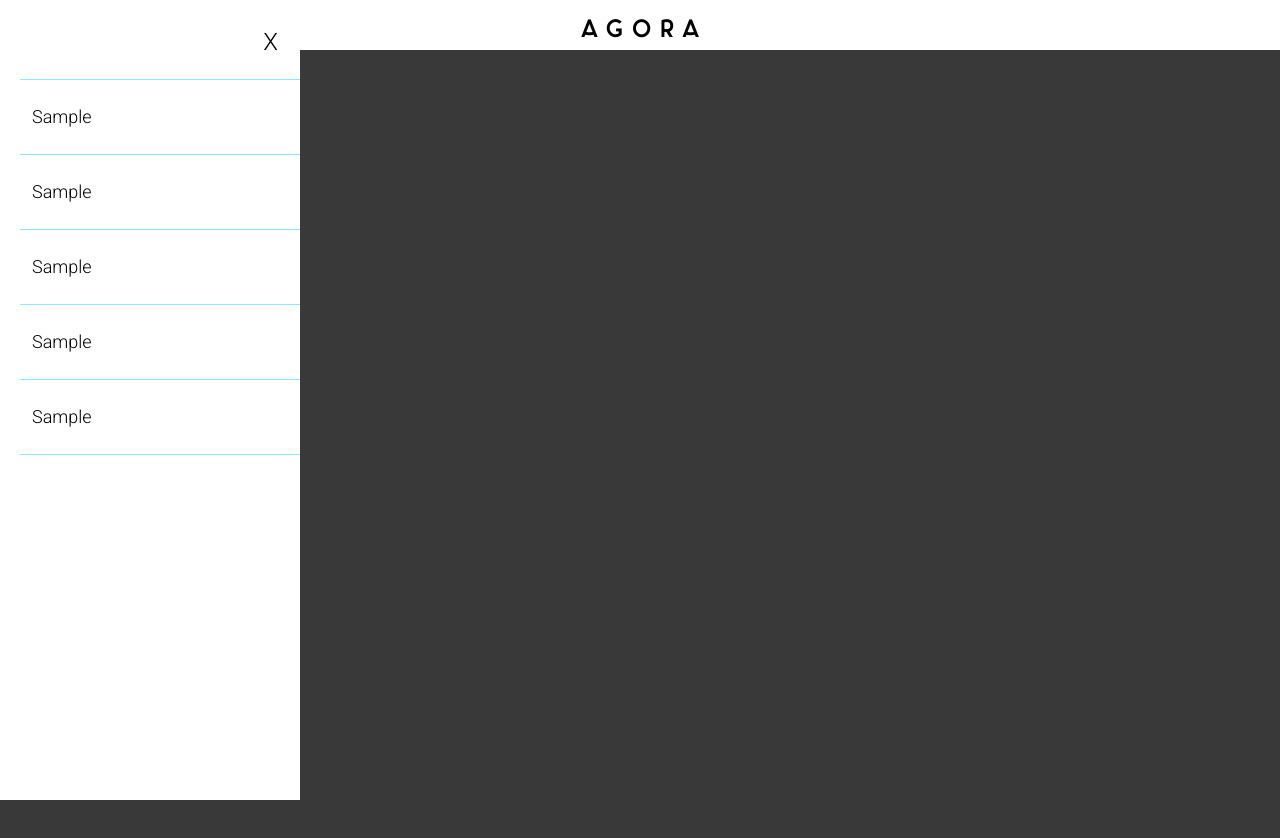
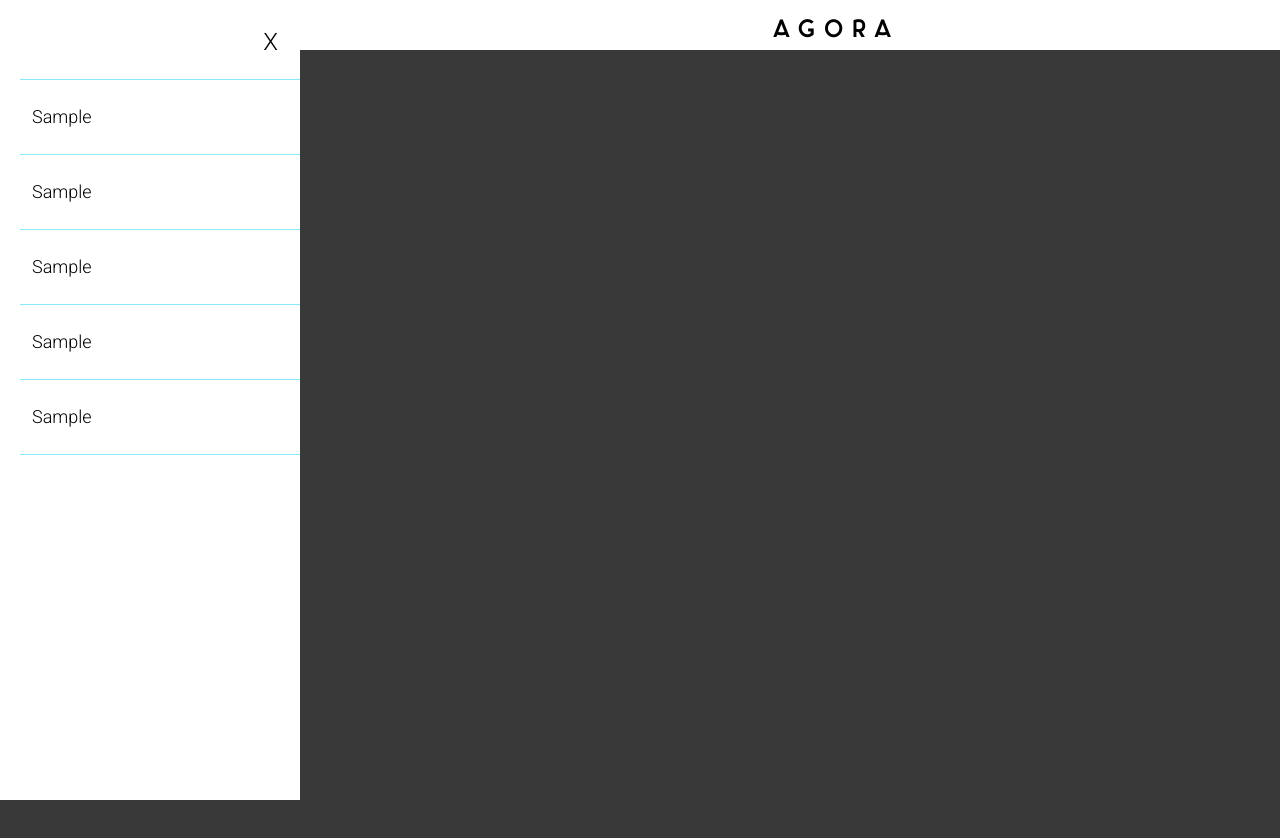
Before and after one commit to likemiketoo/Agora, a plain HTML site: page index.html in a window 1280 px wide. Both pictures are taken after a click on the link 65 px from the left and 25 px from the top of the page. Shown: the top 838 px of the page. Drawn offline with nearby package versions, Linux system fonts and the light colour scheme.

Commit message:
Transitioned logo with menu opening
Smoothed out transition with logo

```diff
--- a/CSS/style.css
+++ b/CSS/style.css
@@ -117,23 +117,41 @@ body.nav-expanded
 
 #titleName
 {
+    position: fixed;
+    dispay: block;
     font-family: 'PanamaBold';
     font-size: 25px;
-    width: 2500px;
+    left: 50%;
+    width: 250px;
     color: #000000;
     margin: 0 auto;
+
     text-align: center;
     text-decoration: none;
 
-    -webkit-transition: right 0.3s ease-in-out 0s, color 0.4s ease-in-out 0s;
-    -moz-transition: right 0.3s ease-in-out 0s, color 0.4s ease-in-out 0s;
-    -o-transition: right 0.3s ease-in-out 0s, color 0.4s ease-in-out 0s;
-    transition: right 0.3s ease-in-out 0s, color 0.4s ease-in-out 0s;
+    -webkit-transition: left 0.3s ease-in-out 0s, color 0.4s ease-in-out 0s;
+    -moz-transition: left 0.3s ease-in-out 0s, color 0.4s ease-in-out 0s;
+    -o-transition: left 0.3s ease-in-out 0s, color 0.4s ease-in-out 0s;
+    transition: left 0.3s ease-in-out 0s, color 0.4s ease-in-out 0s;
+
+    transform: translate(-50%);
+    z-index: 19;
 }
 
 #titleName:hover
 {
     color: #ff595c;
+}
+
+/*moves title name on expanded*/
+.nav-expanded #titleName
+{
+    left: 65%;
+
+    -webkit-transition: left 0.3s ease-in-out 0s;
+    -moz-transition: left 0.3s ease-in-out 0s;
+    -o-transition: left 0.3s ease-in-out 0s;
+    transition: left 0.3s ease-in-out 0s;
 }
 
 #nav-close
--- a/index.html
+++ b/index.html
@@ -32,27 +32,27 @@
         <div class="container">
             <nav>
                 <ul class="list-unstyled main-menu" id="menu1">
-                    <!--Include your navigation here-->
+
                     <li class="text-right">
                         <a href="#" id="nav-close">X</a>
                     </li>
                     <li>
-                        <a href="#programmerDiv">Sample<span class="icon">
+                        <a href="#menuOptionsDiv">Sample<span class="icon">
                             <span class="glyphicon glyphicon-menu-right"></span>
                         </span></a>
                     </li>
                     <li>
-                        <a href="#producerDiv">Sample<span class="icon">
+                        <a href="#menuOptionsDiv">Sample<span class="icon">
                             <span class="glyphicon glyphicon-menu-right"></span>
                         </span></a>
                     </li>
                     <li>
-                        <a href="#webDesigner">Sample<span class="icon">
+                        <a href="#menuOptionsDiv">Sample<span class="icon">
                             <span class="glyphicon glyphicon-menu-right"></span>
                         </span></a>
                     </li>
                     <li>
-                        <a href="#aboutMeDiv">Sample<span class="icon">
+                        <a href="#menuOptionsDiv">Sample<span class="icon">
                             <span class="glyphicon glyphicon-menu-right"></span>
                         </span></a>
                     </li>
--- a/js/app.js
+++ b/js/app.js
@@ -5,6 +5,7 @@ $(document).ready(function(){
         e.preventDefault();
         $('body').toggleClass('nav-expanded');
     });
+
 
     $('#nav-close').on('click',function(e)
     {
```
